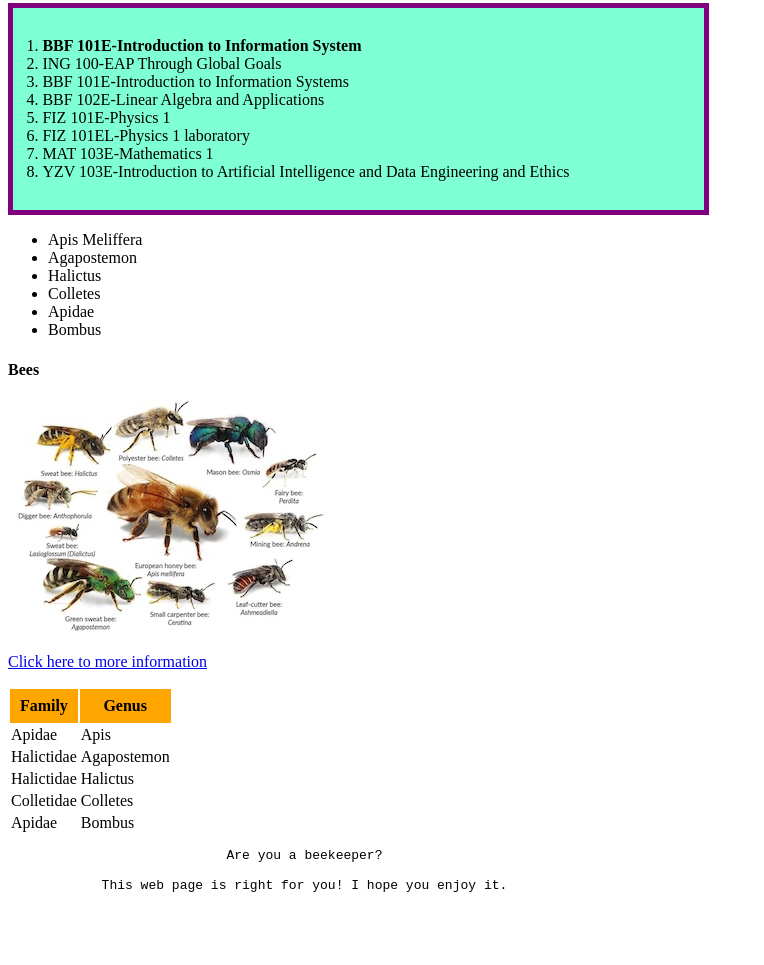
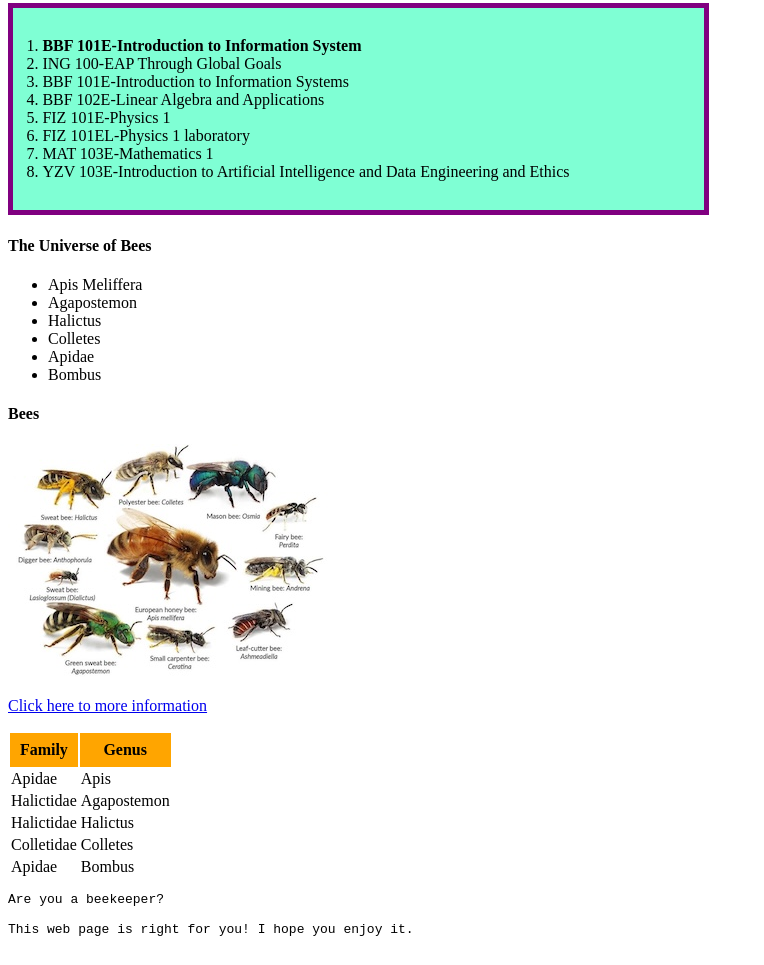
Before and after one commit to battsooj25/Bees, a plain HTML site: page index.html in a window 1280 px wide. Shown: the part 188-1153 px from the top of the page, without its empty margins (0-764 px from the left). Before the commit the page ends 1109 px from the top, so only its background shows below. Drawn offline with Linux system fonts and the light colour scheme.

```diff
--- a/index.html
+++ b/index.html
@@ -33,6 +33,8 @@
         <li>YZV 103E-Introduction to Artificial Intelligence and Data Engineering and Ethics</li>
     </ol>
 
+    <h4>The Universe of Bees</h4>
+
     <ul>
         <li>Apis Meliffera</li>
         <li>Agapostemon</li>
@@ -46,6 +48,7 @@
     <p>
         <img src="bees.jpg" alt="Bees Image">
     </p>
+
     <p>
         <a href="https://en.wikipedia.org/wiki/bee">Click here to more information</a>
     </p>
@@ -77,10 +80,10 @@
         </tr>
     </table>
 
-    <pre>
-                            Are you a beekeeper?
+    <pre class="bee-note">
+Are you a beekeeper?
 
-            This web page is right for you! I hope you enjoy it.
+This web page is right for you! I hope you enjoy it.
     </pre>
 
 </body>
```
